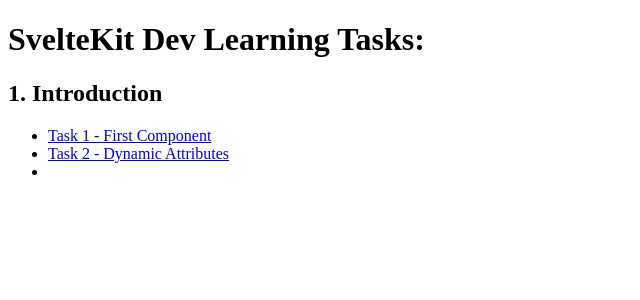
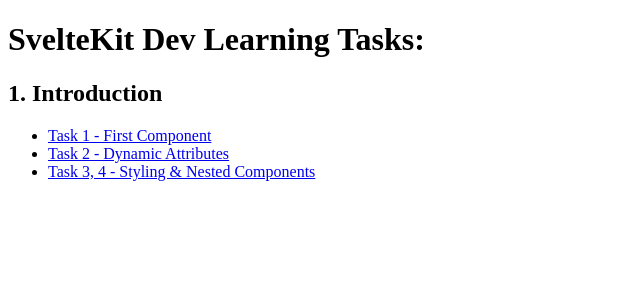
Before and after one commit to twent/svelte-kit-learning, a SvelteKit app: page / in a window 1280 px wide. Shown: the top 300 px of the page, without its empty margins (0-640 px from the left). Built offline with nearby package versions, Linux system fonts and the light colour scheme.

Commit message:
🛠️ Refactoring Home link to component

```diff
--- /dev/null
+++ b/src/lib/components/HomeLink.svelte
@@ -0,0 +1 @@
+<p>Back to <a href="/">Main page</a></p>
--- /dev/null
+++ b/src/lib/index.js
@@ -0,0 +1,3 @@
+import HomeLink from './components/HomeLink.svelte'
+
+export { HomeLink }
--- a/src/routes/+page.svelte
+++ b/src/routes/+page.svelte
@@ -4,5 +4,5 @@
 <ul>
 	<li><a href="/introduction/first-component">Task 1 - First Component</a></li>
 	<li><a href="/introduction/dynamic-attributes">Task 2 - Dynamic Attributes</a></li>
-	<li />
+	<li><a href="/introduction/nested-components">Task 3, 4 - Styling & Nested Components</a></li>
 </ul>
--- a/src/routes/introduction/dynamic-attributes/+page.svelte
+++ b/src/routes/introduction/dynamic-attributes/+page.svelte
@@ -1,8 +1,10 @@
 <script>
+	import { HomeLink } from '$lib/index.js'
+
 	let src = '/image.gif'
 	let name = 'That man Garry'
 </script>
 
 <img {src} alt="{name} dances." />
 
-<p>Back to <a href="/">Main page</a></p>
+<HomeLink />
--- a/src/routes/introduction/first-component/+page.svelte
+++ b/src/routes/introduction/first-component/+page.svelte
@@ -1,7 +1,9 @@
 <script>
+	import { HomeLink } from '$lib/index.js'
+
 	let name = 'Svelte'
 </script>
 
 <h1>Hello {name.toUpperCase()}!</h1>
 
-<p>Back to <a href="/">Main page</a></p>
+<HomeLink />
```
